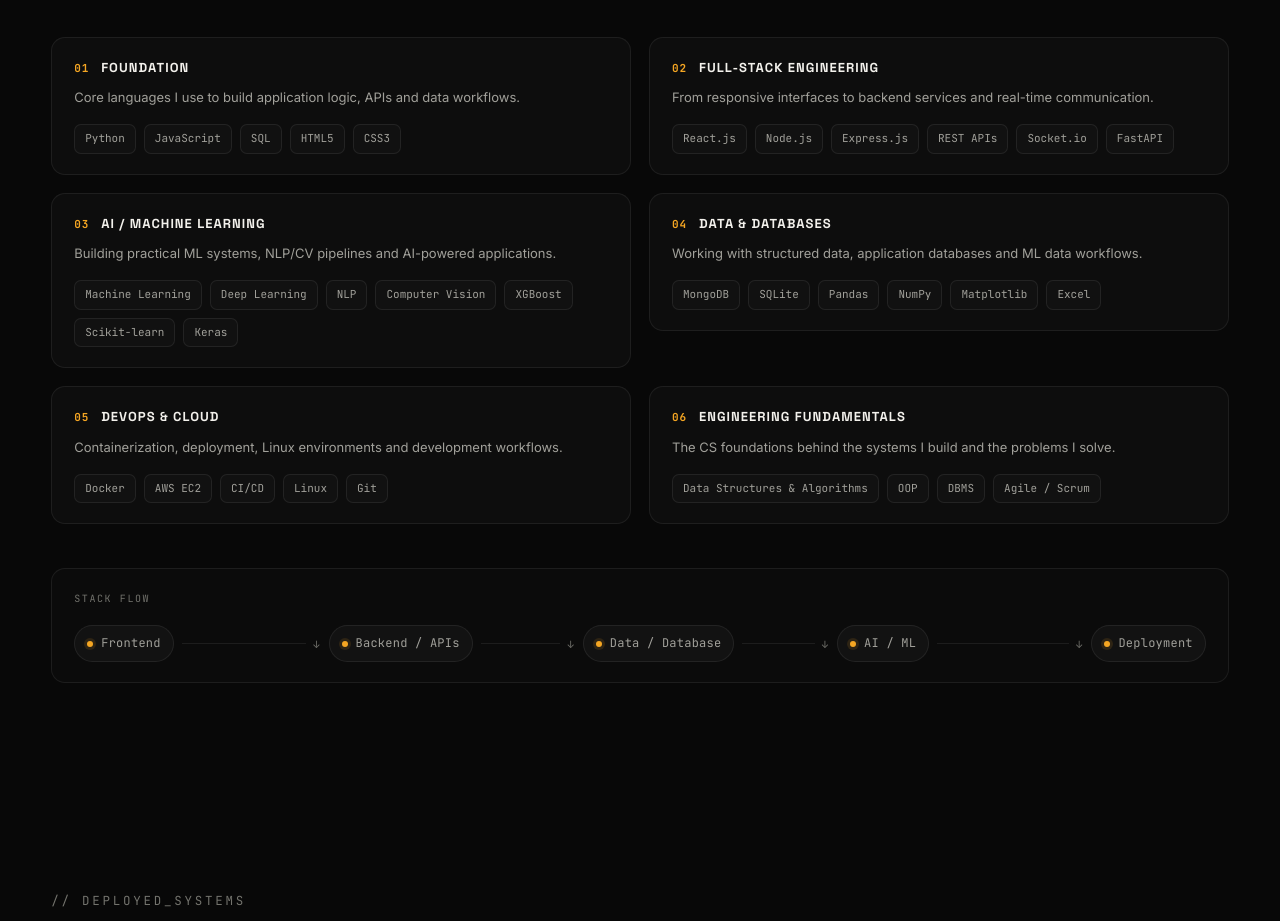
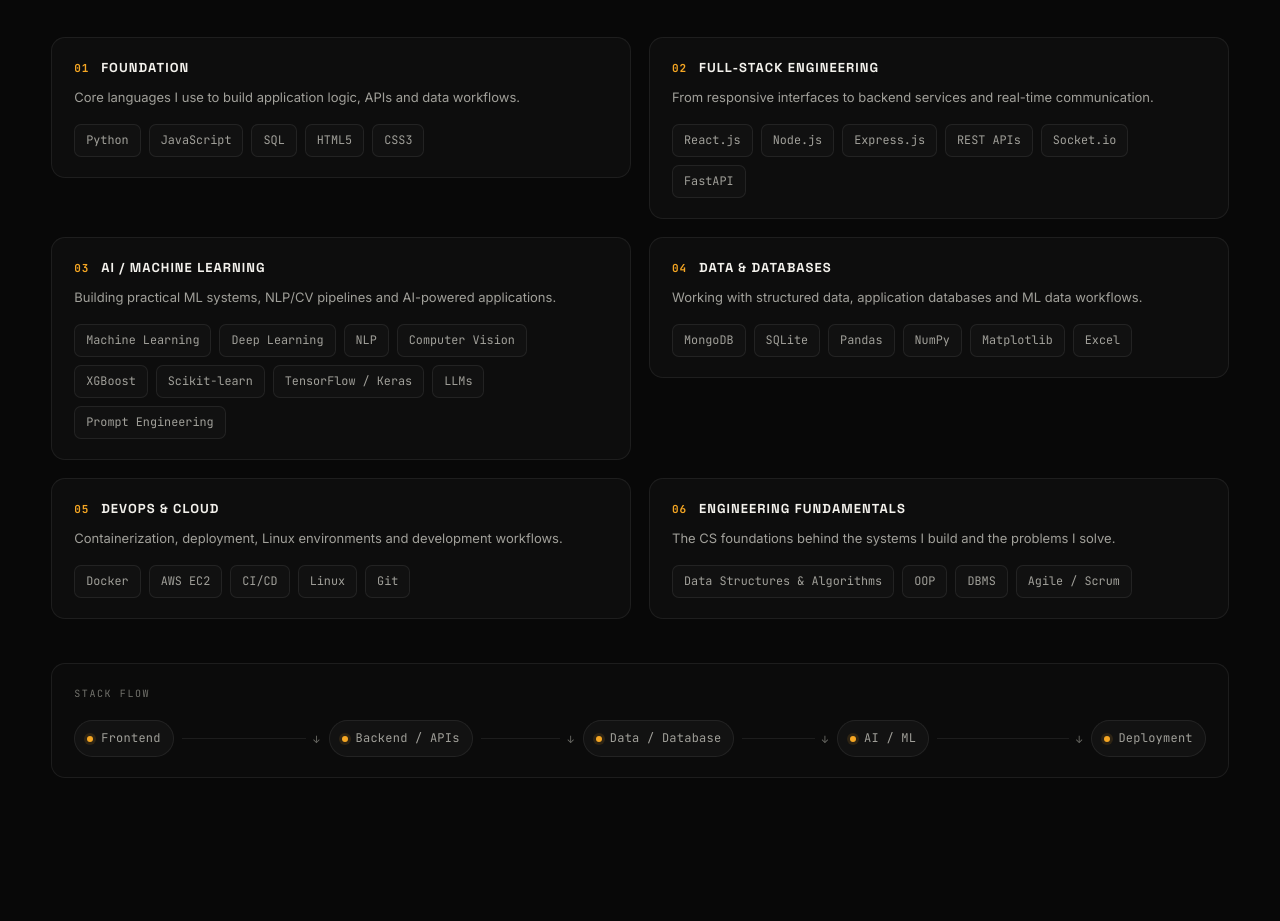
Before and after one commit to Lavish911/portfolioo, a React (Vite) app: page / in a window 1280 px wide. Shown: the part 2260-3181 px from the top of the page. Built offline with nearby package versions, Linux system fonts and the light colour scheme.

Commit message:
refine(skills): larger chips, strengthen AI/ML (TF/Keras, LLMs, Prompt Eng), remove foundation dot

```diff
--- a/src/data/portfolio.js
+++ b/src/data/portfolio.js
@@ -73,7 +73,7 @@
     number: '03',
     title: 'AI / MACHINE LEARNING',
     desc: 'Building practical ML systems, NLP/CV pipelines and AI-powered applications.',
-    tags: ['Machine Learning', 'Deep Learning', 'NLP', 'Computer Vision', 'XGBoost', 'Scikit-learn', 'Keras'],
+    tags: ['Machine Learning', 'Deep Learning', 'NLP', 'Computer Vision', 'XGBoost', 'Scikit-learn', 'TensorFlow / Keras', 'LLMs', 'Prompt Engineering'],
   },
   {
     id: 'data',
--- a/src/styles/global.css
+++ b/src/styles/global.css
@@ -1223,6 +1223,12 @@
   color: var(--accent-light);
 }
 
+.capability-card:first-child::before,
+.capability-card:first-child::after {
+  display: none !important;
+  content: none !important;
+}
+
 .capability-title {
   font-family: var(--font-d);
   font-size: 13px;
@@ -1247,8 +1253,8 @@
 }
 
 .chip-skill {
-  font-size: 11px;
-  padding: 5px 10px;
+  font-size: 11.8px;
+  padding: 6px 11px;
   border-radius: 7px;
   background: rgba(255, 255, 255, 0.02);
 }
```
